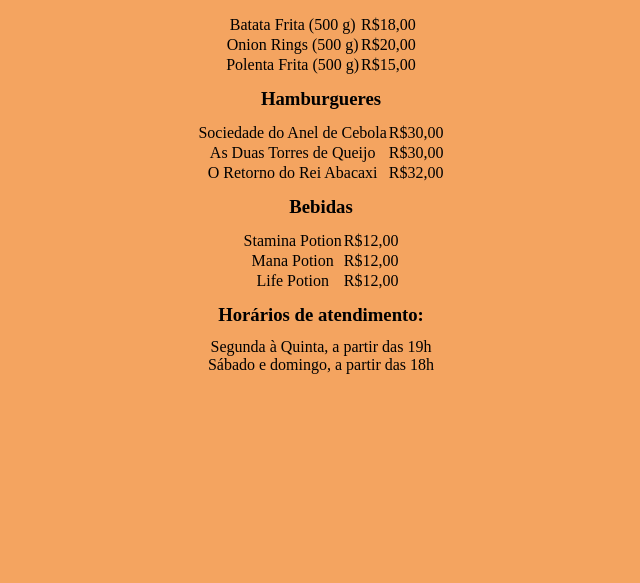
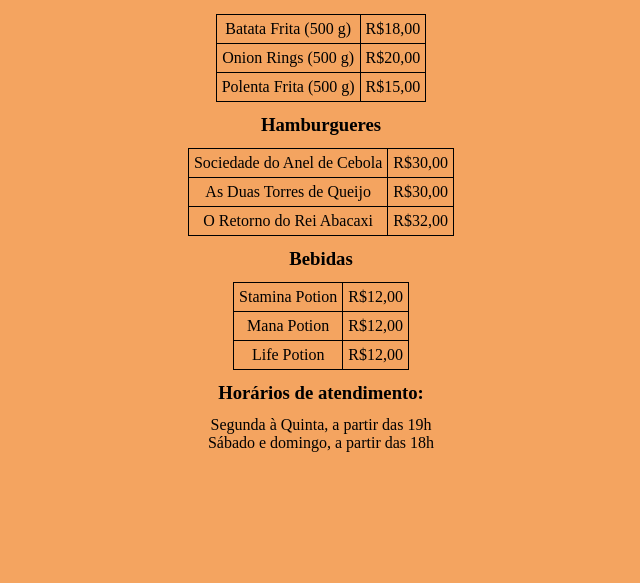
Before and after one commit to vinihf/Prog3_2024, a PHP site: page / in a window 1280 px wide. Shown: the part 217-800 px from the top of the page, without its empty margins (319-959 px from the left). Run offline with PHP 8.4, Linux system fonts and the light colour scheme; some web fonts are replaced.

Commit message:
Pequenos ajustes

```diff
--- a/1º Trimestre/Menu 0.1/index.html
+++ b/1º Trimestre/Menu 0.1/index.html
@@ -57,10 +57,10 @@
             <td>R$12,00</td>
         </tr>
     </table>
+    <h3>Horários de atendimento:</h3>
+    <ul>
+        <li>Segunda à Quinta, a partir das 19h </li>
+        <li>Sábado e domingo, a partir das 18h </li>
+    </ul>
 </body>
-<h3>Horários de atendimento:</h3>
-<ul>
-    <li>Segunda à Quinta, a partir das 19h </li>
-    <li>Sábado e domingo, a partir das 18h </li>
-</ul>
 </html>
--- a/1º Trimestre/Menu 0.1/style.css
+++ b/1º Trimestre/Menu 0.1/style.css
@@ -13,7 +13,15 @@ body{
 
 table{
     margin:0 auto;
+    border: 1px solid black;
+    border-collapse: collapse;
 }
+
+td{
+    border: 1px solid black;
+    padding: 5px;
+}
+
 
 h1{
     margin: 12px;
--- a/1º Trimestre/Menu 0.2/style.css
+++ b/1º Trimestre/Menu 0.2/style.css
@@ -40,6 +40,7 @@ table{
     margin:0 auto;
     width:300px;
     border: 1px solid black;
+    border-collapse: collapse;
 }
 
 table td{
```
